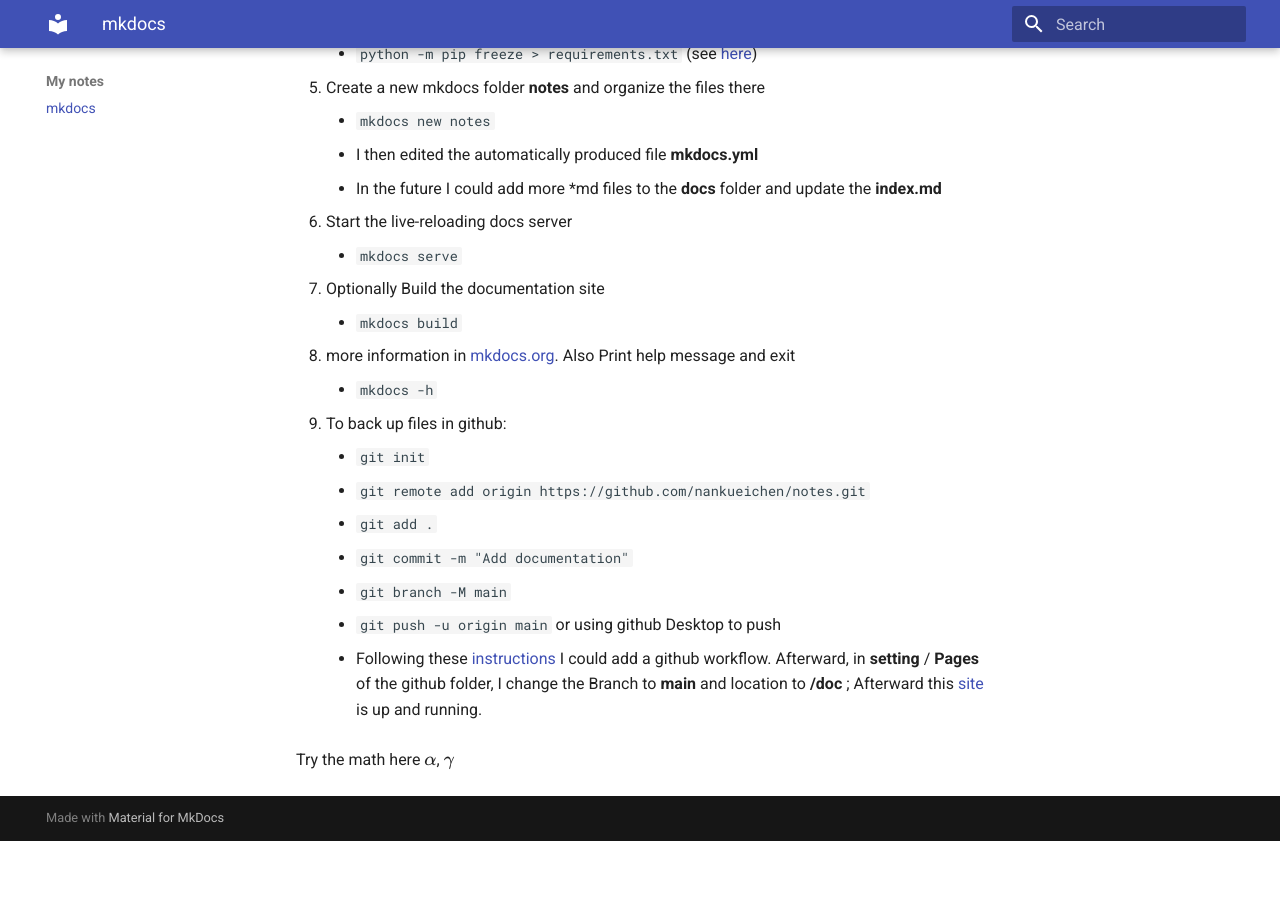
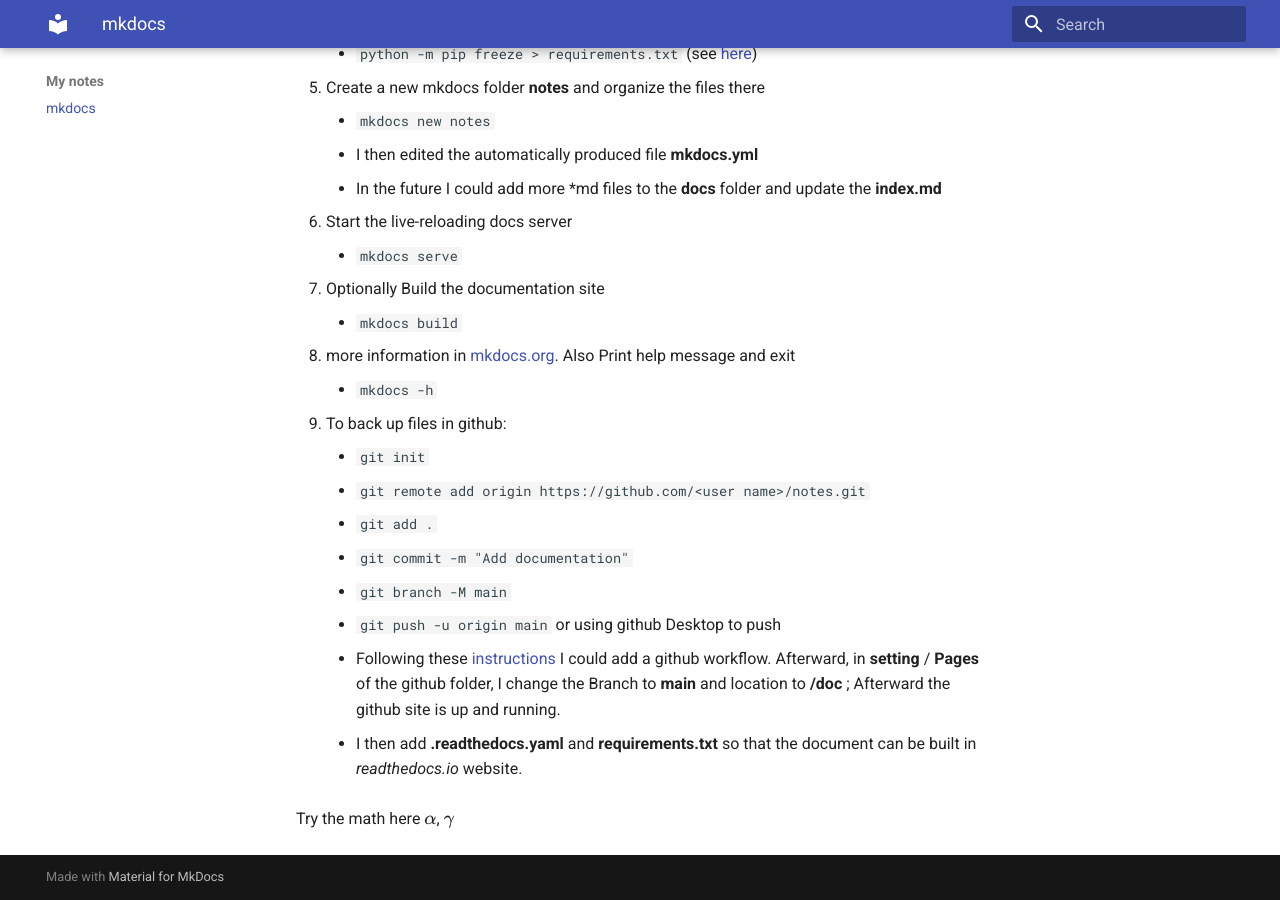
Before and after one commit to nankueichen/notes, an MkDocs documentation site: the page built from docs/index.md, in a window 1280 px wide and 900 px high, scrolled down 524 px. Built offline with MkDocs 1.6.1 and Material for MkDocs 9.7.7, drawn with Linux system fonts in a browser that asks for light colours; before the commit the page ends 1365 px from its top, so only the background shows below that.

Commit message:
Update index.md

```diff
--- a/docs/index.md
+++ b/docs/index.md
@@ -25,11 +25,12 @@
 	* `mkdocs -h`
 1. To back up files in github:
 	* `git init`
-	* `git remote add origin https://github.com/nankueichen/notes.git`
+	* `git remote add origin https://github.com/<user name>/notes.git`
 	* `git add .`
 	* `git commit -m "Add documentation"`
 	* `git branch -M main`
 	* `git push -u origin main` or using github Desktop to push
-	* Following these [instructions](https://squidfunk.github.io/mkdocs-material/publishing-your-site/) I could add a github workflow. Afterward, in __setting__ / __Pages__ of the github folder, I change the Branch to __main__ and location to __/doc__ ; Afterward this [site](https://nankueichen.github.io/notes/) is up and running.
+	* Following these [instructions](https://squidfunk.github.io/mkdocs-material/publishing-your-site/) I could add a github workflow. Afterward, in __setting__ / __Pages__ of the github folder, I change the Branch to __main__ and location to __/doc__ ; Afterward the github site is up and running.
+	* I then add __.readthedocs.yaml__ and __requirements.txt__ so that the document can be built in _readthedocs.io_ website.
 
 Try the math here $\alpha$, $\gamma$
```
